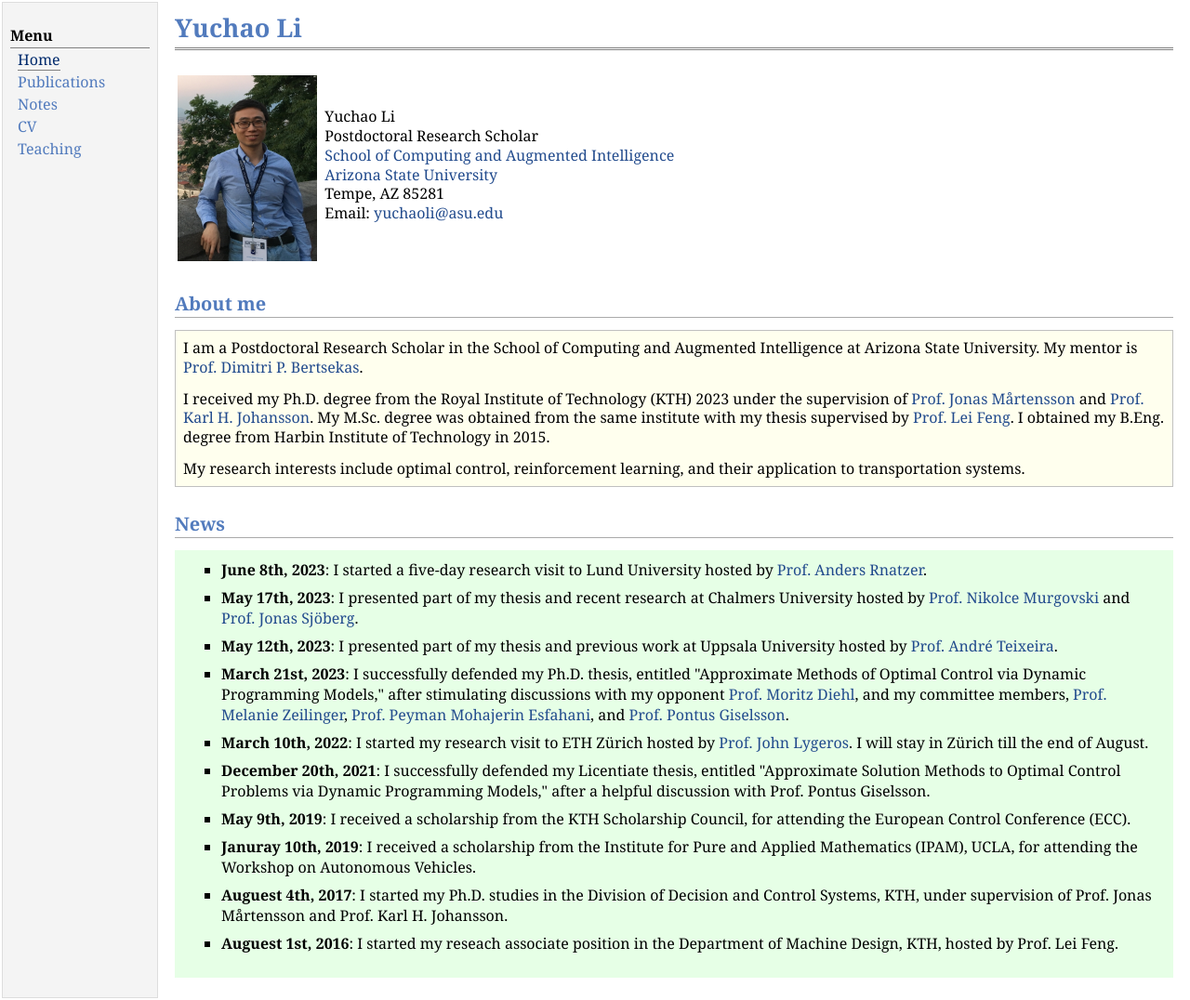
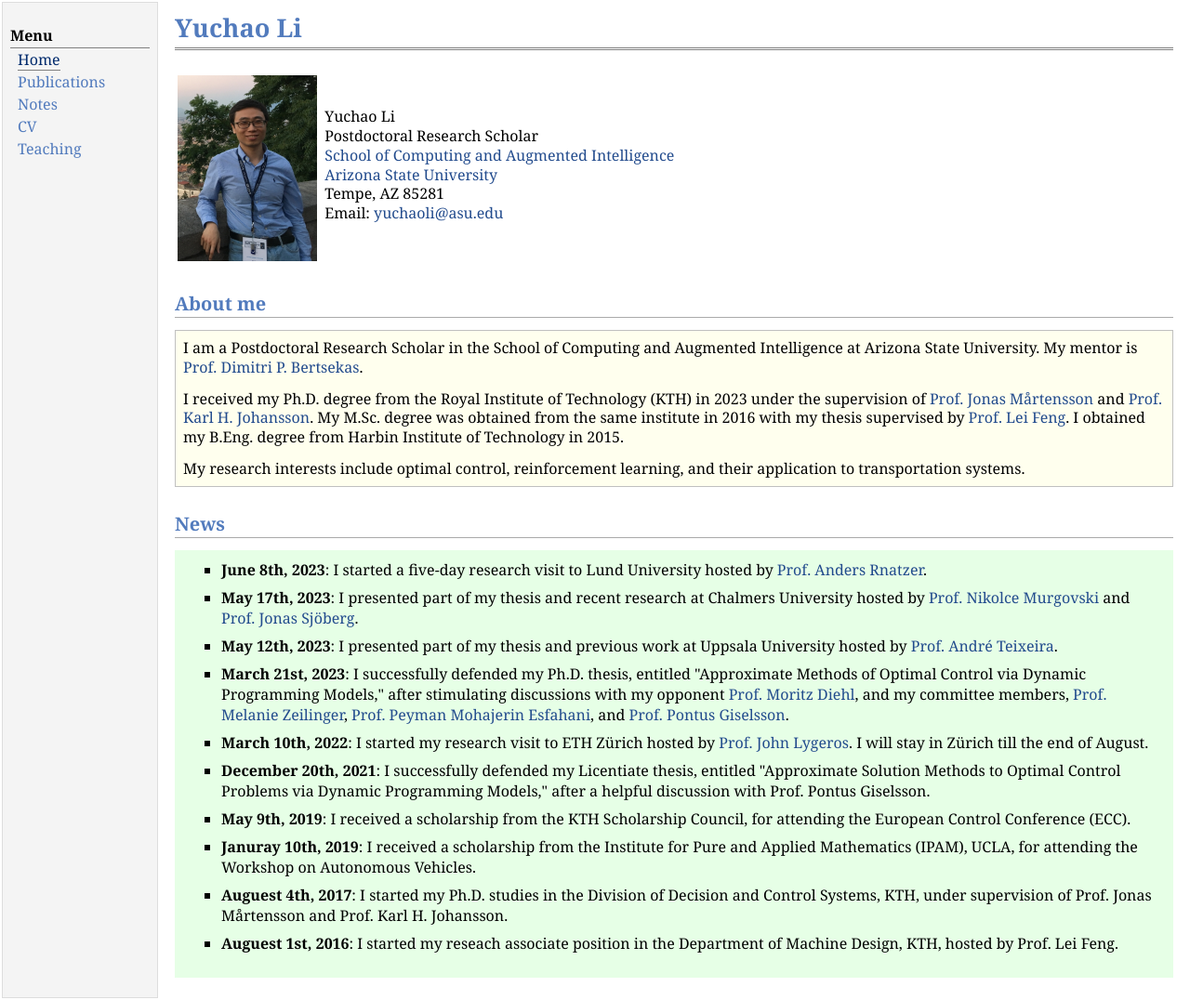
Before and after one commit to yuchaotaigu/yuchaotaigu.github.io, a Jekyll site: the page index.html, which Jekyll copies as it is, in a window 1280 px wide. Shown: the whole page at 93% size. Built offline with Jekyll 4.4.1, drawn with Linux system fonts in a browser that asks for light colours; comment, search, counter and statistics services are not loaded.

Commit message:
Update index.html

```diff
--- a/index.html
+++ b/index.html
@@ -39,8 +39,8 @@ Email: <a href="mailto:yuchaoli@asu.edu">yuchaoli@asu.edu</a><br /></p>
 <div class="blockcontent">
 <p> I am a Postdoctoral Research Scholar in the School of Computing and Augmented Intelligence at Arizona State University. My mentor is <a href="https://www.mit.edu/~dimitrib/home.html">Prof. Dimitri P. Bertsekas</a>.
     </p>
-<p> I received my Ph.D. degree from the Royal Institute of Technology (KTH) 2023 under the supervision of <a href="https://www.kth.se/profile/jonas1">Prof. Jonas Mårtensson</a> and
-   <a href="https://people.kth.se/~kallej">Prof. Karl H. Johansson</a>. My M.Sc. degree was obtained from the same institute with my thesis supervised by <a href="https://www.kth.se/profile/lfeng">Prof. Lei Feng</a>. I obtained my B.Eng. degree from Harbin Institute of Technology in 2015.
+<p> I received my Ph.D. degree from the Royal Institute of Technology (KTH) in 2023 under the supervision of <a href="https://www.kth.se/profile/jonas1">Prof. Jonas Mårtensson</a> and
+   <a href="https://people.kth.se/~kallej">Prof. Karl H. Johansson</a>. My M.Sc. degree was obtained from the same institute in 2016 with my thesis supervised by <a href="https://www.kth.se/profile/lfeng">Prof. Lei Feng</a>. I obtained my B.Eng. degree from Harbin Institute of Technology in 2015.
     </p>
 <p> My research interests include optimal control, reinforcement learning, and their application to transportation systems.
     </p>
```
